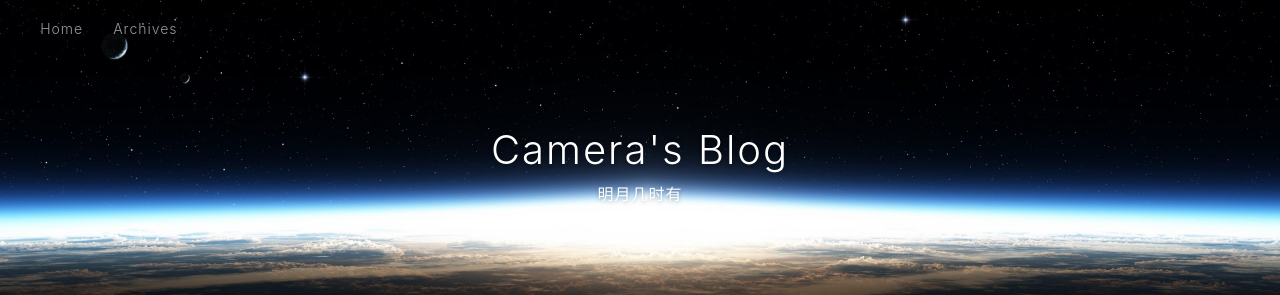
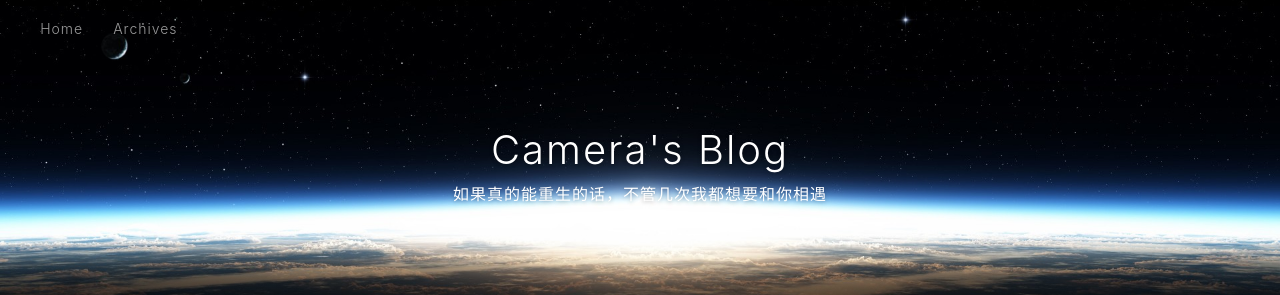
Before and after one commit to imcamera/imcamera.github.io, a plain HTML site: page 2024/09/23/hello-world/index.html in a window 1280 px wide. Shown: the top 295 px of the page. Drawn offline with Linux system fonts and the light colour scheme.

Commit message:
Site updated: 2024-09-23 22:08:50

```diff
--- a/2024/09/23/hello-world/index.html
+++ b/2024/09/23/hello-world/index.html
@@ -48,7 +48,7 @@
       </h1>
 
         <h2 id="subtitle-wrap">
-          <a href="/" id="subtitle">明月几时有</a>
+          <a href="/" id="subtitle">如果真的能重生的话，不管几次我都想要和你相遇</a>
         </h2>
 
     </div>
```
Also changed, not shown: archives/2024/09/index.html (+1 -1 lines), archives/2024/index.html (+1 -1 lines), archives/index.html (+1 -1 lines), index.html (+1 -1 lines).
